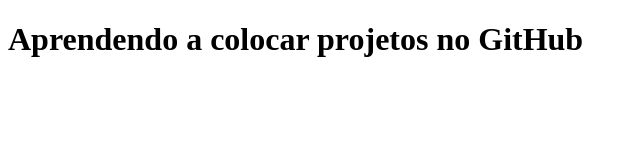
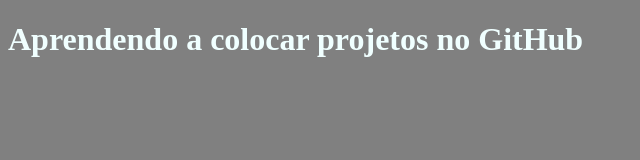
Before and after one commit to JPP2007/Teste--Curso-de-github, a plain HTML site: page index.html in a window 1280 px wide. Shown: the whole page, without its empty margins (0-640 px from the left). Drawn offline with Linux system fonts and the light colour scheme.

Commit message:
Adicionando css

```diff
--- a/index.html
+++ b/index.html
@@ -3,6 +3,7 @@
 <head>
     <meta charset="UTF-8">
     <meta name="viewport" content="width=device-width, initial-scale=1.0">
+    <link rel="stylesheet" href="style.css">
     <title>Curso github</title>
 </head>
 <body>
--- /dev/null
+++ b/style.css
@@ -0,0 +1,6 @@
+body{
+    background-color: gray;
+}
+h1{
+    color:azure;
+}
```
